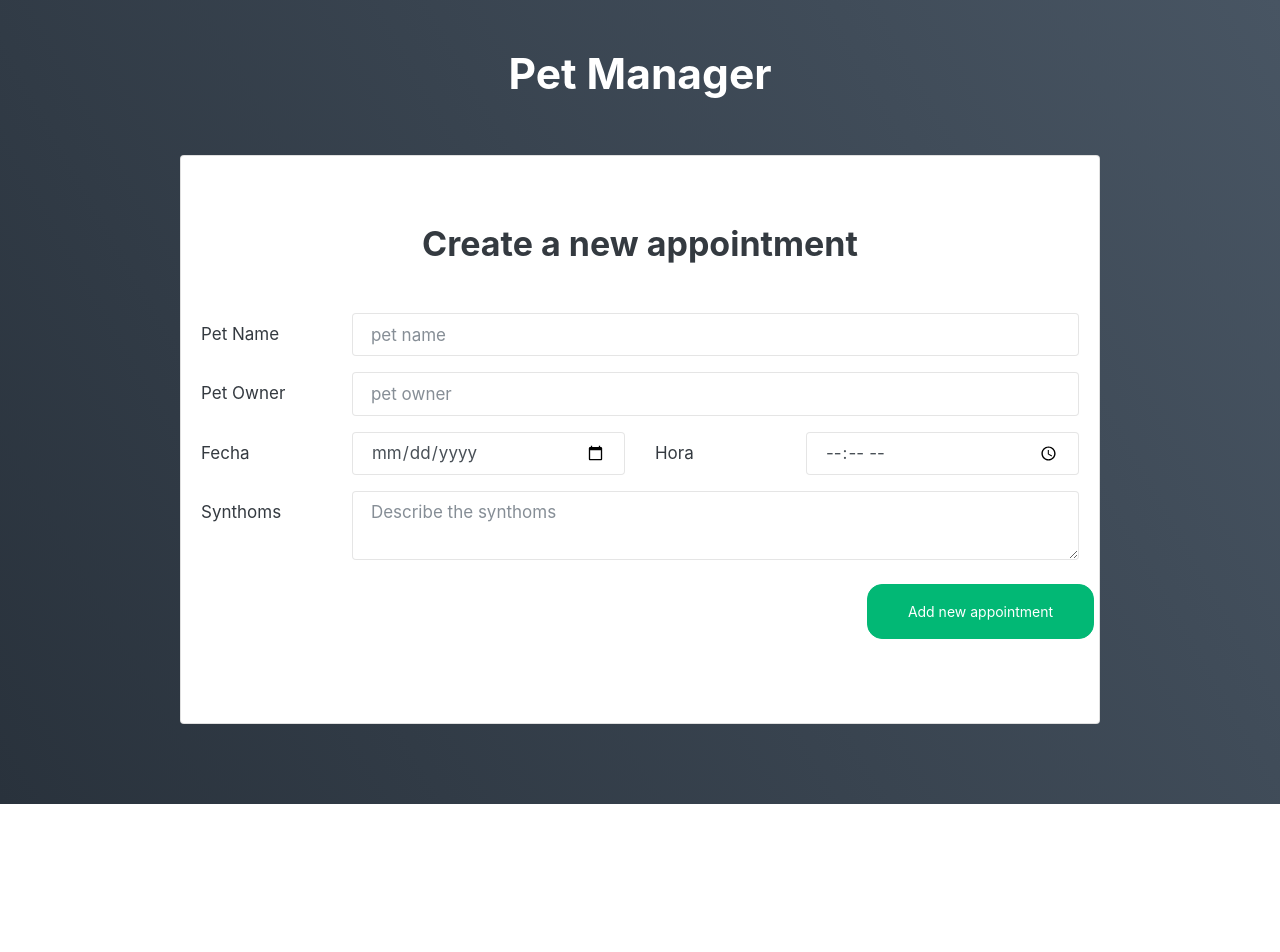
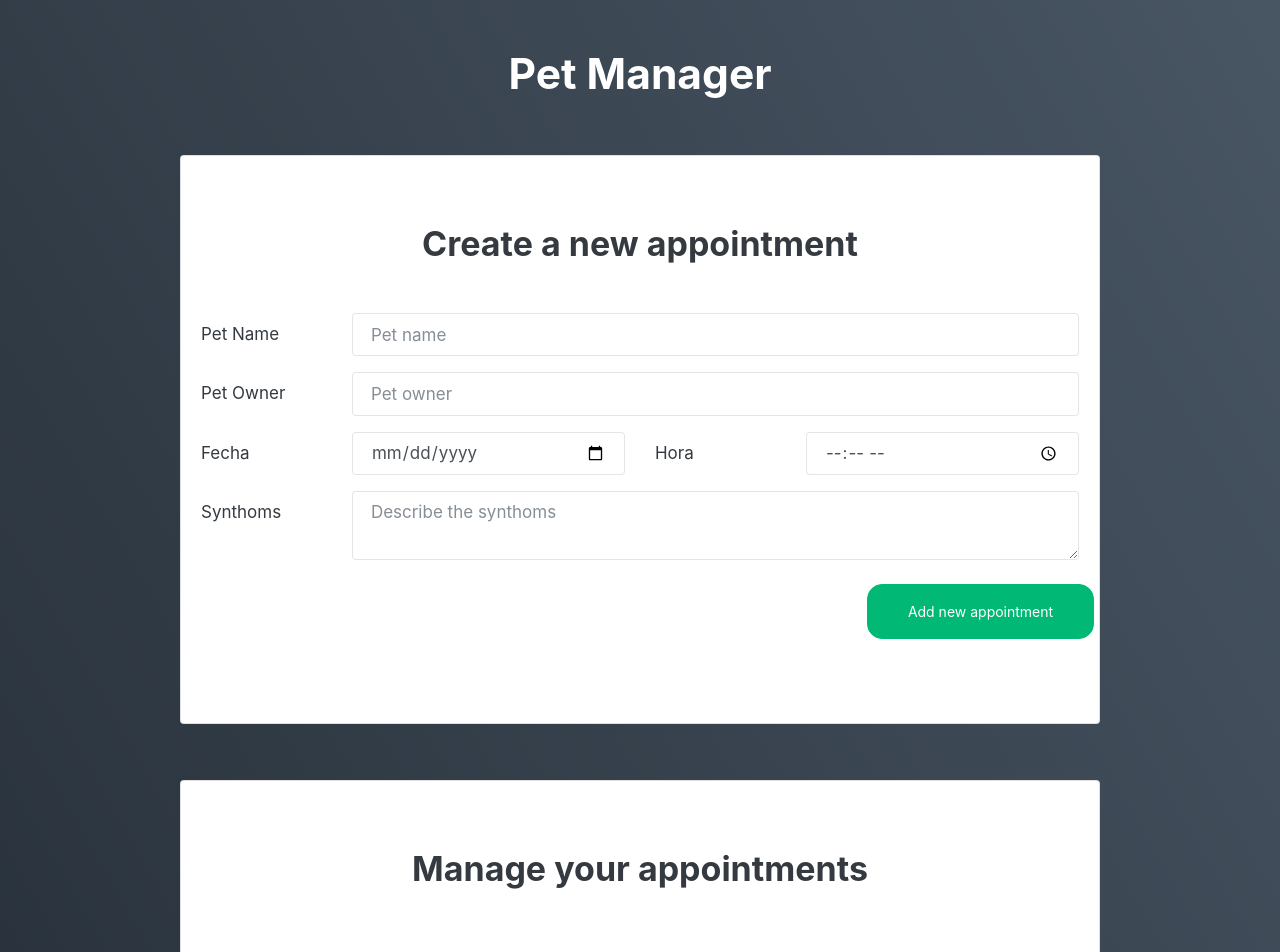
Before and after one commit to javiergzz/pet-manager, a React (Create React App) app: page / in a window 1280 px wide. Shown: the top 952 px of the page. Before the commit the page ends 804 px from the top, so only its background shows below. Built offline with nearby package versions, Linux system fonts and the light colour scheme.

Commit message:
[chore]: showing appointment list from state.

```diff
--- a/src/App.js
+++ b/src/App.js
@@ -2,6 +2,7 @@ import React, { Component } from 'react';
 import './bootstrap.min.css';
 import Header from './components/Header';
 import NewAppointment from './components/NewAppointment';
+import AppointmentList from './components/AppointmentList';
 
 class App extends Component {
   state = {
@@ -10,7 +11,7 @@ class App extends Component {
 
   createNewAppoinment = (appointment) => {
     // copy current state
-    const appointments = [...this.state.appointments, ...appointment];
+    const appointments = [...this.state.appointments, appointment];
     // add new state
     this.setState({ appointments: appointments });
   }
@@ -27,6 +28,11 @@ class App extends Component {
               createNewAppoinment={this.createNewAppoinment}
             />
           </div>
+          <div className="mt-5 col-md-10 mx-auto">
+            <AppointmentList
+              appointments={this.state.appointments}
+            />
+          </div>
         </div>
       </div>
     )
--- /dev/null
+++ b/src/components/Appointment.js
@@ -0,0 +1,15 @@
+import React from 'react';
+
+const Appointment = ({ appointment }) => (
+  <div className="media mt-3">
+    <div className="media-body">
+      <h3 className="mt-0">{appointment.petname}</h3>
+      <p className="card-text"><span>Pet Owner: </span> {appointment.petowner}</p>
+      <p className="card-text"><span>Date: </span> {appointment.date}</p>
+      <p className="card-text"><span>Time: </span> {appointment.time}</p>
+      <p className="card-text"><span>Synthoms: </span> {appointment.synthoms}</p>
+    </div>
+  </div>
+);
+
+export default Appointment;
--- /dev/null
+++ b/src/components/AppointmentList.js
@@ -0,0 +1,22 @@
+import React from 'react';
+import Appointment from './Appointment';
+
+const AppointmentList = ({appointments}) => (
+  <div className="card mt-2 py-5">
+    <div className="card-body">
+      <h2 className="card-title text-center">
+        Manage your appointments
+      </h2>
+      <div className="appointment-list">
+        {appointments.map((appointment) => (
+          <Appointment
+            key={appointment.id}
+            appointment={appointment}
+          />
+        ))}
+      </div>
+    </div>
+  </div>
+);
+
+export default AppointmentList;
--- a/src/components/NewAppointment.js
+++ b/src/components/NewAppointment.js
@@ -68,7 +68,7 @@ export default class NewAppointment extends Component {
                 <input
                 type="text"
                 className="form-control"
-                placeholder="pet name"
+                placeholder="Pet name"
                 name="petname"
                 onChange={this.handleChange}
                 value={this.state.appointment.petname}
@@ -81,7 +81,7 @@ export default class NewAppointment extends Component {
                 <input
                 type="text"
                 className="form-control"
-                placeholder="pet owner"
+                placeholder="Pet owner"
                 name="petowner"
                 onChange={this.handleChange}
                 value={this.state.appointment.petowner}
```
